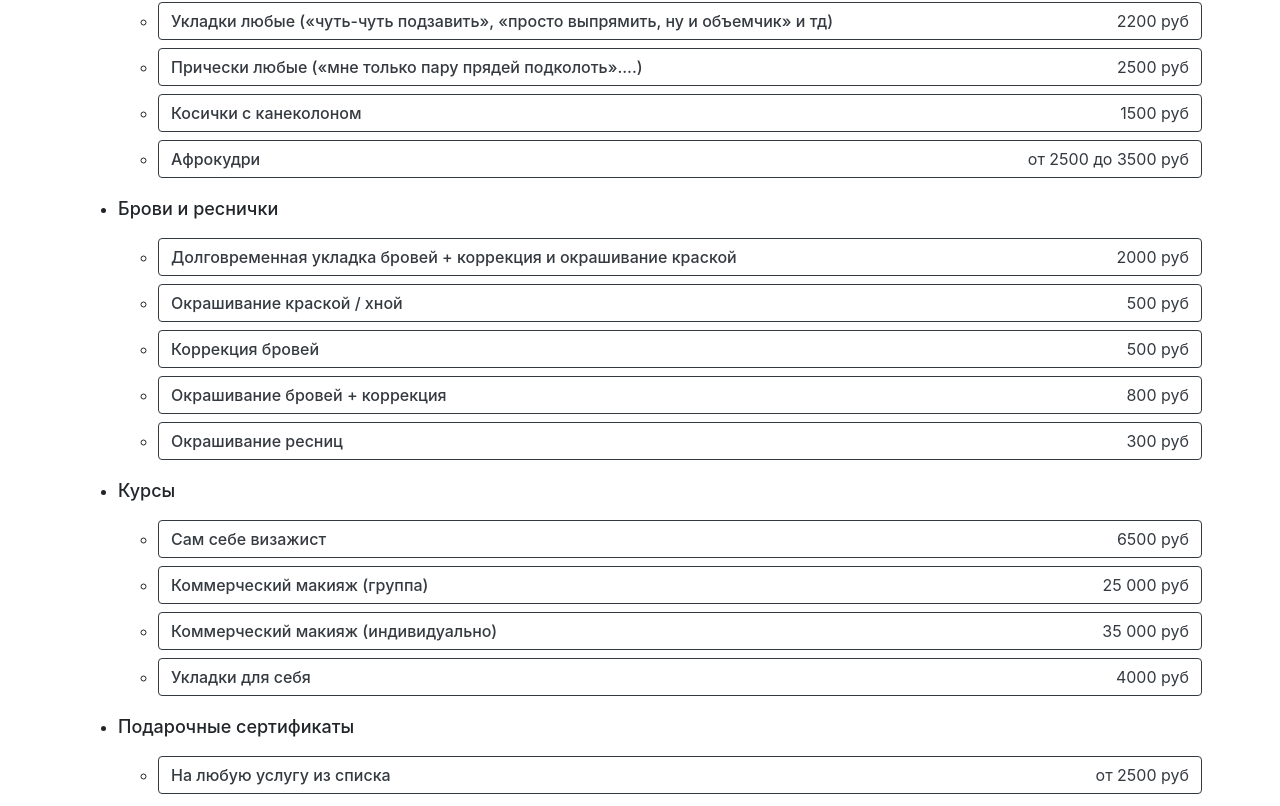
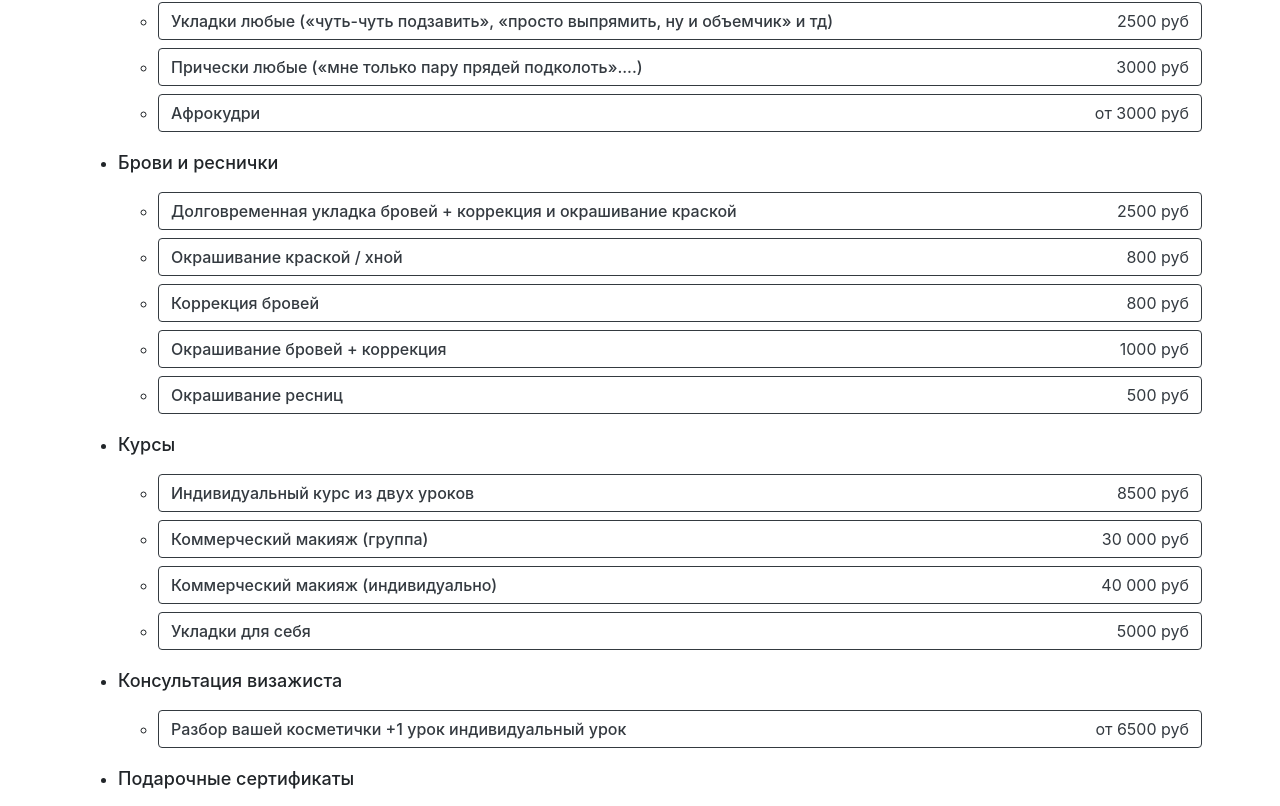
Before and after one commit to egoson/egoson.githab.io, a Nuxt app: page /form in a window 1280 px wide. Shown: the part 647-1453 px from the top of the page. Built offline with nearby package versions, Linux system fonts and the light colour scheme.

Commit message:
change price

```diff
--- a/pages/form.vue
+++ b/pages/form.vue
@@ -1,4 +1,4 @@
-<template lang='pug'>
+<template lang="pug">
   .form.pb-5
     b-toast(id="toast" title="Хьюстон, у нас проблема!" no-auto-hide variant="warning" solid)
       | Если вы видите это сообщение, значит что-то пошло не так =( Перезагрузите сайт или напишите о проблеме
@@ -65,190 +65,206 @@
 </template>
 
 <script>
-import { TheMask } from 'vue-the-mask'
-import moment from 'moment'
-import emailjs from 'emailjs-com'
-moment.locale('ru')
+import { TheMask } from "vue-the-mask"
+import moment from "moment"
+import emailjs from "emailjs-com"
+moment.locale("ru")
 
 export default {
-  name: 'Form',
+  name: "Form",
   components: { TheMask },
   data() {
     return {
       loading: false,
       modal: false,
       selected: {},
-      phone: '',
-      comment: '',
-      time: moment(new Date()).format('HH:mm'),
-      date: moment(new Date()).format('yyyy-MM-D'),
+      phone: "",
+      comment: "",
+      time: moment(new Date()).format("HH:mm"),
+      date: moment(new Date()).format("yyyy-MM-D"),
       services: [
         {
-          serviceTitle: 'Полный образ',
+          serviceTitle: "Полный образ",
           groupServices: [
             {
-              title: 'На свадьбу',
-              cost: '7000',
+              title: "На свадьбу",
+              cost: "9000",
             },
             {
-              title: 'На свадьбу с репетицией',
-              cost: '9000',
+              title: "На свадьбу с репетицией",
+              cost: "12000",
             },
             {
-              title: 'На фотосессию',
-              cost: '3000',
+              title: "На фотосессию",
+              cost: "3500",
             },
             {
-              title: 'Прическа + макияж',
-              cost: '4000',
+              title: "Прическа + макияж",
+              cost: "4300",
             },
             {
-              title: 'Полный образ с афрокудрями',
-              cost: '4300',
+              title: "Полный образ с афрокудрями",
+              cost: "4500",
             },
             {
-              title: 'Детский образ',
-              cost: '2500',
-            }
-          ]
+              title: "Детский образ",
+              cost: "2500",
+            },
+          ],
         },
         {
-          serviceTitle: 'Макияж',
+          serviceTitle: "Макияж",
           groupServices: [
             {
-              title: 'Свадебный макияж',
-              cost: '3500'
+              title: "Свадебный макияж",
+              cost: "4000",
             },
             {
-              title: 'Макияж любой («совсем как будто не накрашено», «только глаза и губы подчеркнуть» и прочее)',
-              cost: '2000'
+              title:
+                "Макияж любой («совсем как будто не накрашено», «только глаза и губы подчеркнуть» и прочее)",
+              cost: "2300",
             },
-          ]
+          ],
         },
         {
-          serviceTitle: 'Укладка',
+          serviceTitle: "Укладка",
           groupServices: [
             {
-              title: 'Укладки-прически свадебные',
-              cost: '4000'
+              title: "Укладки-прически свадебные",
+              cost: "5000",
             },
             {
-              title: 'Укладки любые («чуть-чуть подзавить», «просто выпрямить, ну и объемчик» и тд)',
-              cost: '2200'
+              title:
+                "Укладки любые («чуть-чуть подзавить», «просто выпрямить, ну и объемчик» и тд)",
+              cost: "2500",
             },
             {
-              title: 'Прически любые («мне только пару прядей подколоть»....)',
-              cost: '2500'
+              title: "Прически любые («мне только пару прядей подколоть»....)",
+              cost: "3000",
             },
             {
-              title: 'Косички с канеколоном',
-              cost: '1500'
+              title: "Афрокудри",
+              cost: "от 3000",
+            },
+          ],
+        },
+        {
+          serviceTitle: "Брови и реснички",
+          groupServices: [
+            {
+              title:
+                "Долговременная укладка бровей + коррекция и окрашивание краской",
+              cost: "2500",
+              brow: true,
             },
             {
-              title: 'Афрокудри',
-              cost: 'от 2500 до 3500'
-            }
-          ]
+              title: "Окрашивание краской / хной",
+              cost: "800",
+              brow: true,
+            },
+            {
+              title: "Коррекция бровей",
+              cost: "800",
+              brow: true,
+            },
+            {
+              title: "Окрашивание бровей + коррекция",
+              cost: "1000",
+              brow: true,
+            },
+            {
+              title: "Окрашивание ресниц",
+              cost: "500",
+              brow: true,
+            },
+          ],
         },
         {
-          serviceTitle: 'Брови и реснички',
+          serviceTitle: "Курсы",
           groupServices: [
             {
-              title: 'Долговременная укладка бровей + коррекция и окрашивание краской',
-              cost: '2000',
-              brow: true
+              title: "Индивидуальный курс из двух уроков",
+              cost: "8500",
             },
             {
-              title: 'Окрашивание краской / хной',
-              cost: '500',
-              brow: true
+              title: "Коммерческий макияж (группа)",
+              cost: "30 000",
             },
             {
-              title: 'Коррекция бровей',
-              cost: '500',
-              brow: true
+              title: "Коммерческий макияж (индивидуально)",
+              cost: "40 000",
             },
             {
-              title: 'Окрашивание бровей + коррекция',
-              cost: '800',
-              brow: true
+              title: "Укладки для себя",
+              cost: "5000",
             },
-            {
-              title: 'Окрашивание ресниц',
-              cost: '300',
-              brow: true
-            }
-          ]
+          ],
         },
         {
-          serviceTitle: 'Курсы',
+          serviceTitle: "Консультация визажиста",
           groupServices: [
             {
-              title: 'Сам себе визажист',
-              cost: '6500'
+              title: "Разбор вашей косметички +1 урок индивидуальный урок",
+              cost: "от 6500",
             },
-            {
-              title: 'Коммерческий макияж (группа)',
-              cost: '25 000',
-            },
-            {
-              title: 'Коммерческий макияж (индивидуально)',
-              cost: '35 000',
-            },
-            {
-              title: 'Укладки для себя',
-              cost: '4000',
-            }
-          ]
+          ],
         },
         {
-          serviceTitle: 'Подарочные сертификаты',
+          serviceTitle: "Подарочные сертификаты",
           groupServices: [
             {
-              title: 'На любую услугу из списка',
-              cost: 'от 2500'
-            }
-          ]
+              title: "На любую услугу из списка",
+              cost: "от 3000",
+            },
+          ],
         },
         {
-          serviceTitle: 'Продюсирование съемок',
+          serviceTitle: "Продюсирование съемок",
           groupServices: [
             {
-              title: 'Организация, сопровождение, разработка концепции и подбор команды',
-              cost: '5000'
-            }
-          ]
-        }
-      ]
+              title:
+                "Организация, сопровождение, разработка концепции и подбор команды",
+              cost: "8000",
+            },
+          ],
+        },
+      ],
     }
   },
   computed: {
     textTemplate() {
-      return `Здравствуйте, жду вас ${moment(this.date).format('LL')} в ${this.time}, по адресу - Красноармейская 142, домофон 66. Заходите в железную дверь и
+      return `Здравствуйте, жду вас ${moment(this.date).format("LL")} в ${
+        this.time
+      }, по адресу - Красноармейская 142, домофон 66. Заходите в железную дверь и
       идёте вдоль дома до цоколя с вывеской nude studio. Вам туда. Первый кабинет.
       Мой номер 89021224529. Волосы с вечера помыть, если моете утром - хорошо высушить )
       пожалуйста, не опаздывайте 🙏🏻❤️ если ознакомились с информацией - напишите что-то в ответ!`
-    }
+    },
   },
   methods: {
     async send(e) {
       this.loading = true
 
       try {
-        await emailjs.sendForm('service_d7ivueh', 'template_0cahi5t', e.target, 'user_UnevHupXqXaZ1H1URuPPF')
-        await this.$router.push('/thank-you')
+        await emailjs.sendForm(
+          "service_d7ivueh",
+          "template_0cahi5t",
+          e.target,
+          "user_UnevHupXqXaZ1H1URuPPF"
+        )
+        await this.$router.push("/thank-you")
       } catch (e) {
-        this.$bvToast.show('toast')
+        this.$bvToast.show("toast")
         this.modal = false
       } finally {
         this.loading = false
       }
-    }
-  }
+    },
+  },
 }
 </script>
 
-<style lang='scss'>
+<style lang="scss">
 .form {
   padding-top: 20px;
 
@@ -284,7 +300,7 @@ export default {
   }
 
   small {
-    line-height: 10px
+    line-height: 10px;
   }
 }
 </style>
```
